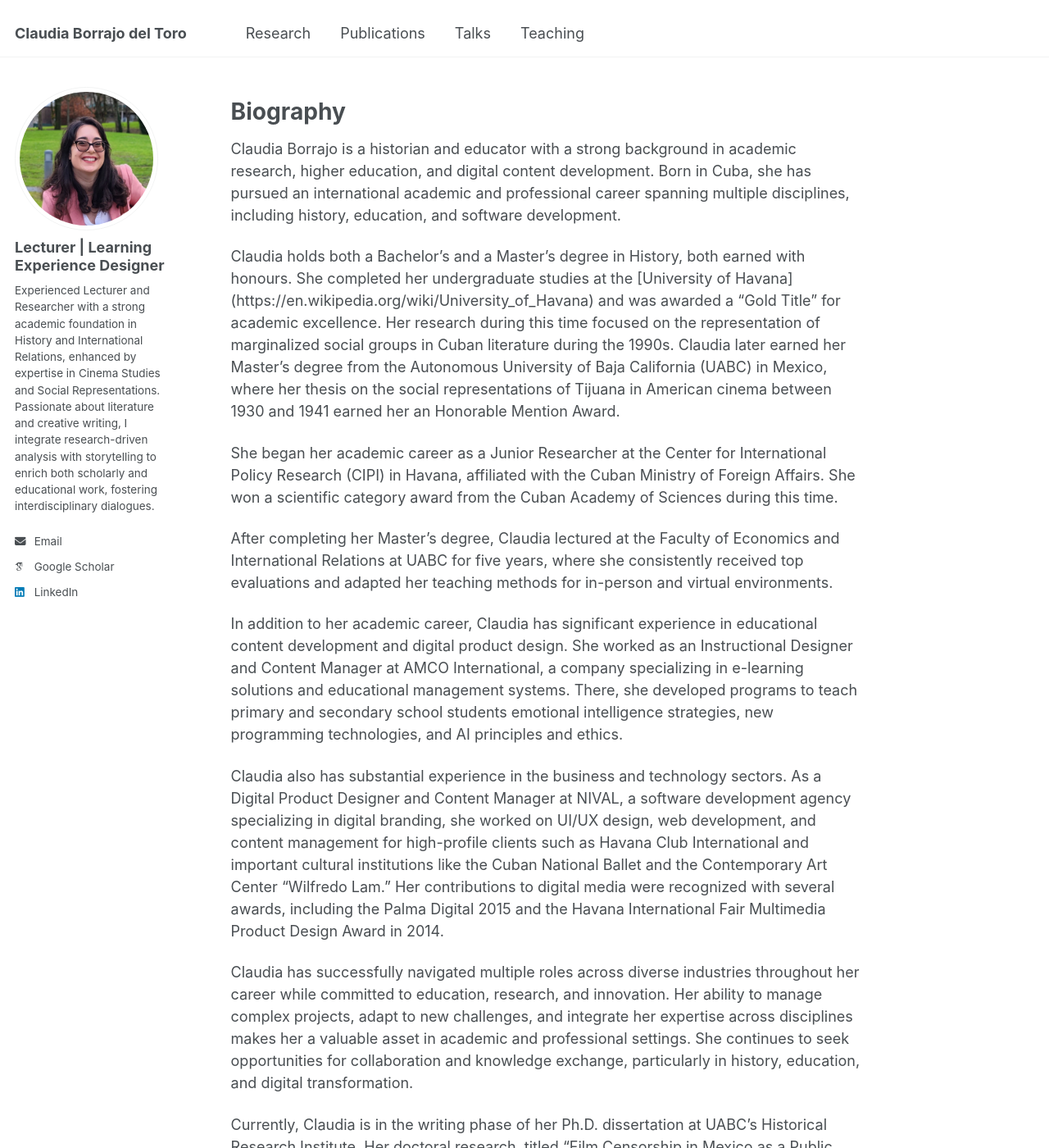
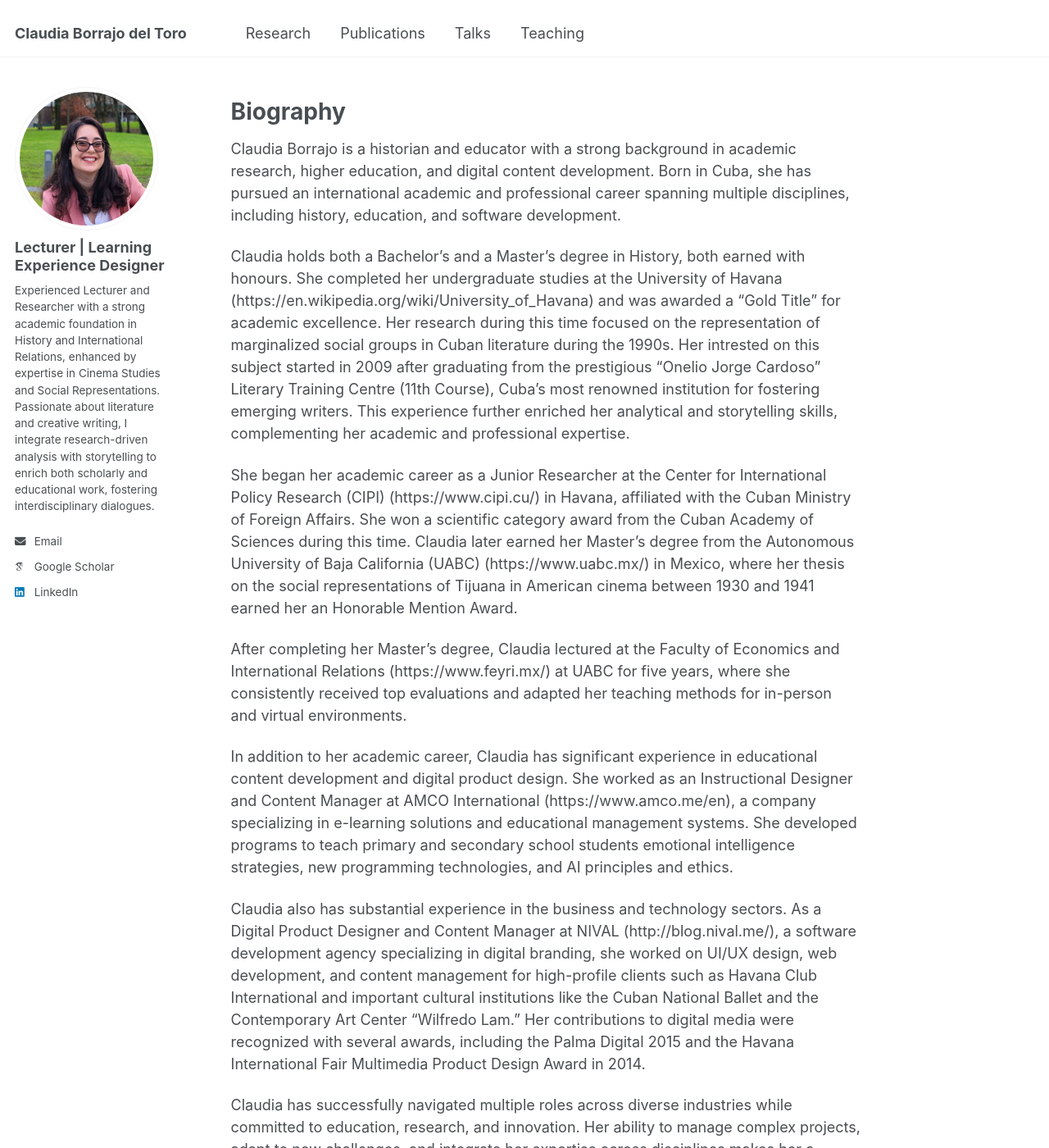
Before and after one commit to claudiabt/claudiabt.github.io, a Jekyll site: the page built from _pages/about.md, in a window 1280 px wide and 1400 px high. Shown: the whole window at 82% size. Built offline with Jekyll 4.4.1, drawn with Linux system fonts in a browser that asks for light colours; some web fonts are replaced; some of the changed text lies outside the part shown.

Commit message:
Update about.md

```diff
--- a/_pages/about.md
+++ b/_pages/about.md
@@ -11,19 +11,19 @@ Biography
 
 Claudia Borrajo is a historian and educator with a strong background in academic research, higher education, and digital content development. Born in Cuba, she has pursued an international academic and professional career spanning multiple disciplines, including history, education, and software development.
 
-Claudia holds both a Bachelor’s and a Master’s degree in History, both earned with honours. She completed her undergraduate studies at the [University of Havana] (https://en.wikipedia.org/wiki/University_of_Havana) and was awarded a "Gold Title" for academic excellence. Her research during this time focused on the representation of marginalized social groups in Cuban literature during the 1990s. Claudia later earned her Master’s degree from the Autonomous University of Baja California (UABC) in Mexico, where her thesis on the social representations of Tijuana in American cinema between 1930 and 1941 earned her an Honorable Mention Award.
+Claudia holds both a Bachelor’s and a Master’s degree in History, both earned with honours. She completed her undergraduate studies at the University of Havana (https://en.wikipedia.org/wiki/University_of_Havana) and was awarded a "Gold Title" for academic excellence. Her research during this time focused on the representation of marginalized social groups in Cuban literature during the 1990s. Her intrested on this subject started in 2009 after graduating from the prestigious "Onelio Jorge Cardoso" Literary Training Centre (11th Course), Cuba’s most renowned institution for fostering emerging writers. This experience further enriched her analytical and storytelling skills, complementing her academic and professional expertise.
 
-She began her academic career as a Junior Researcher at the Center for International Policy Research (CIPI) in Havana, affiliated with the Cuban Ministry of Foreign Affairs. She won a scientific category award from the Cuban Academy of Sciences during this time.
+She began her academic career as a Junior Researcher at the Center for International Policy Research (CIPI) (https://www.cipi.cu/) in Havana, affiliated with the Cuban Ministry of Foreign Affairs. She won a scientific category award from the Cuban Academy of Sciences during this time. Claudia later earned her Master’s degree from the Autonomous University of Baja California (UABC) (https://www.uabc.mx/) in Mexico, where her thesis on the social representations of Tijuana in American cinema between 1930 and 1941 earned her an Honorable Mention Award.
 
-After completing her Master’s degree, Claudia lectured at the Faculty of Economics and International Relations at UABC for five years, where she consistently received top evaluations and adapted her teaching methods for in-person and virtual environments.
+After completing her Master’s degree, Claudia lectured at the Faculty of Economics and International Relations (https://www.feyri.mx/) at UABC for five years, where she consistently received top evaluations and adapted her teaching methods for in-person and virtual environments.
 
-In addition to her academic career, Claudia has significant experience in educational content development and digital product design. She worked as an Instructional Designer and Content Manager at AMCO International, a company specializing in e-learning solutions and educational management systems. There, she developed programs to teach primary and secondary school students emotional intelligence strategies, new programming technologies, and AI principles and ethics.
+In addition to her academic career, Claudia has significant experience in educational content development and digital product design. She worked as an Instructional Designer and Content Manager at AMCO International (https://www.amco.me/en), a company specializing in e-learning solutions and educational management systems. She developed programs to teach primary and secondary school students emotional intelligence strategies, new programming technologies, and AI principles and ethics.
 
-Claudia also has substantial experience in the business and technology sectors. As a Digital Product Designer and Content Manager at NIVAL, a software development agency specializing in digital branding, she worked on UI/UX design, web development, and content management for high-profile clients such as Havana Club International and important cultural institutions like the Cuban National Ballet and the Contemporary Art Center "Wilfredo Lam." Her contributions to digital media were recognized with several awards, including the Palma Digital 2015 and the Havana International Fair Multimedia Product Design Award in 2014.
+Claudia also has substantial experience in the business and technology sectors. As a Digital Product Designer and Content Manager at NIVAL (http://blog.nival.me/), a software development agency specializing in digital branding, she worked on UI/UX design, web development, and content management for high-profile clients such as Havana Club International and important cultural institutions like the Cuban National Ballet and the Contemporary Art Center "Wilfredo Lam." Her contributions to digital media were recognized with several awards, including the Palma Digital 2015 and the Havana International Fair Multimedia Product Design Award in 2014.
 
-Claudia has successfully navigated multiple roles across diverse industries throughout her career while committed to education, research, and innovation. Her ability to manage complex projects, adapt to new challenges, and integrate her expertise across disciplines makes her a valuable asset in academic and professional settings. She continues to seek opportunities for collaboration and knowledge exchange, particularly in history, education, and digital transformation.
+Claudia has successfully navigated multiple roles across diverse industries while committed to education, research, and innovation. Her ability to manage complex projects, adapt to new challenges, and integrate her expertise across disciplines makes her a valuable asset in academic and professional settings. She continues to seek opportunities for collaboration and knowledge exchange, particularly in history, education, and digital transformation.
 
-Currently, Claudia is in the writing phase of her Ph.D. dissertation at UABC’s Historical Research Institute. Her doctoral research, titled “Film Censorship in Mexico as a Public Diplomacy Tool, 1910-1950”, explores the role of Mexican authorities in shaping the country’s image abroad through film censorship and diplomatic negotiations.
+Currently, Claudia is in the writing phase of her Ph.D. dissertation at UABC’s Historical Research Institute (http://iih.tij.uabc.mx/). Her doctoral research, titled “Film Censorship in Mexico as a Public Diplomacy Tool, 1910-1950”, explores the role of Mexican authorities in shaping the country’s image abroad through film censorship and diplomatic negotiations.
 
 
 Education
```
